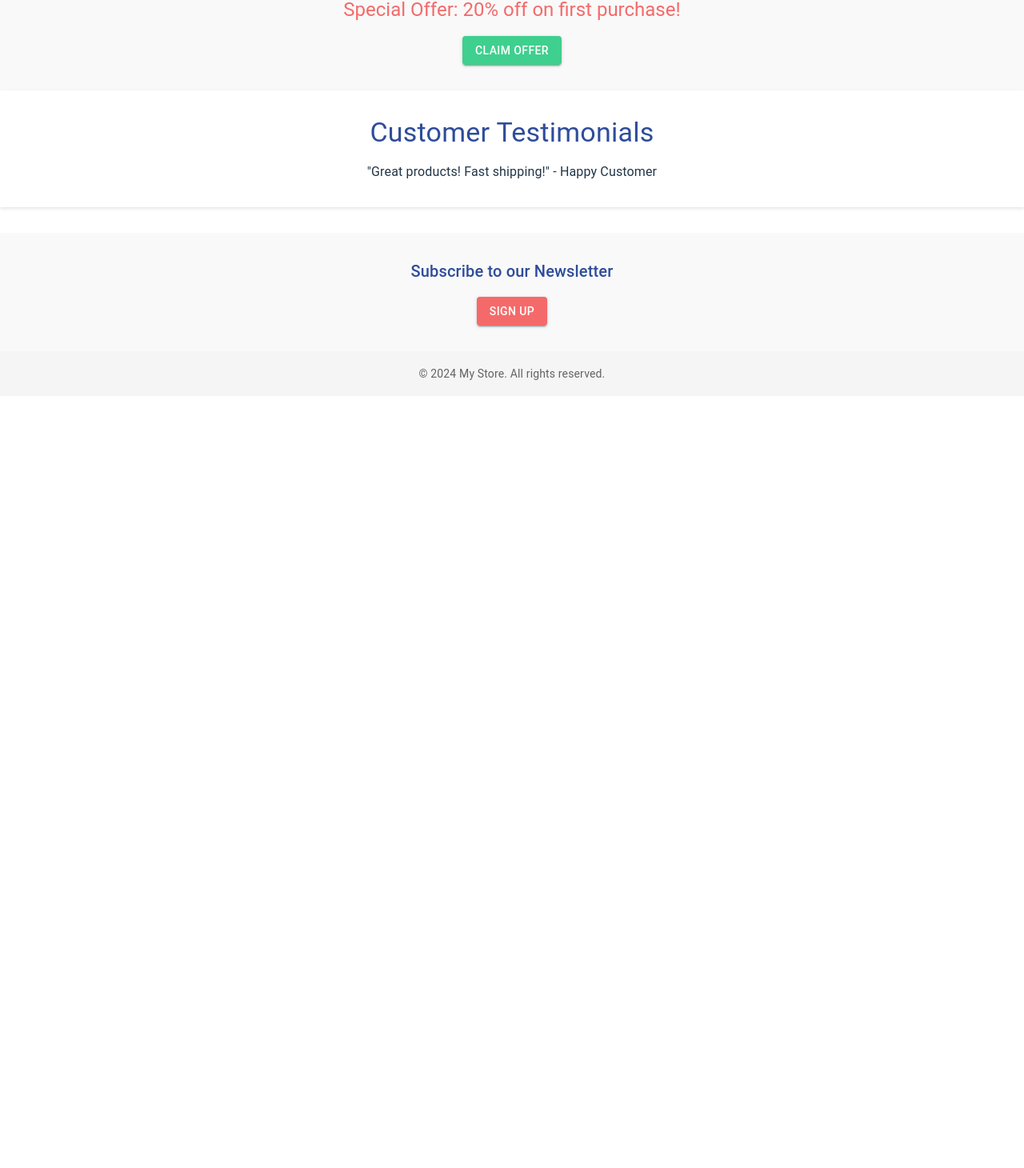
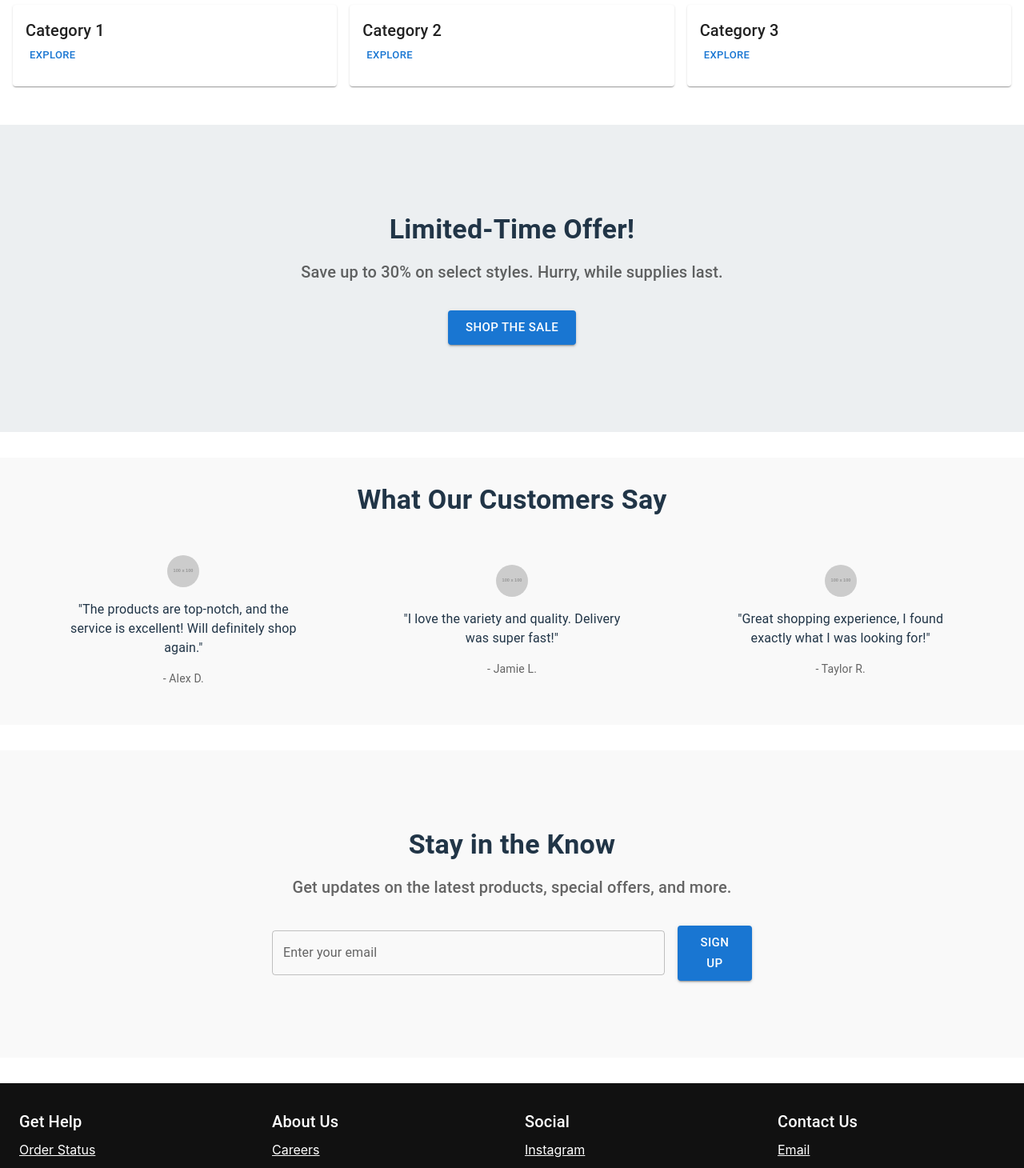
Before and after one commit to MingJae92/ecommerce-store, a React (Vite) app: page / in a window 1280 px wide. Shown: the part 1285-2745 px from the top of the page at 80% size. Before the commit the page ends 1780 px from the top, so only its background shows below. Built offline with nearby package versions, Linux system fonts and the light colour scheme.

Commit message:
New landing page layout implemmented

```diff
--- a/src/components/Footer/Footer.jsx
+++ b/src/components/Footer/Footer.jsx
@@ -1,22 +1,87 @@
 import React from 'react';
-import { Typography, Box } from '@mui/material';
+import { Container, Box, Typography, Grid, Link } from '@mui/material';
 
 const Footer = () => {
   return (
     <Box
       component="footer"
       sx={{
-        width: '100%',
-        minHeight: '7vh',
-        display: 'flex',
-        alignItems: 'center',
-        justifyContent: 'center',
-        backgroundColor: '#f5f5f5',
+        backgroundColor: '#111',
+        color: '#fff',
+        py: 4,
       }}
     >
-      <Typography variant="body2" color="text.secondary">
-        © 2024 My Store. All rights reserved.
-      </Typography>
+      <Container maxWidth="xl">
+        <Grid container spacing={4}>
+          <Grid item xs={12} md={3}>
+            <Typography variant="h6" gutterBottom>
+              Get Help
+            </Typography>
+            <Link href="#" color="inherit" sx={{ display: 'block', mb: 1 }}>
+              Order Status
+            </Link>
+            <Link href="#" color="inherit" sx={{ display: 'block', mb: 1 }}>
+              Shipping
+            </Link>
+            <Link href="#" color="inherit" sx={{ display: 'block', mb: 1 }}>
+              Returns
+            </Link>
+            <Link href="#" color="inherit" sx={{ display: 'block', mb: 1 }}>
+              Payment Options
+            </Link>
+          </Grid>
+          <Grid item xs={12} md={3}>
+            <Typography variant="h6" gutterBottom>
+              About Us
+            </Typography>
+            <Link href="#" color="inherit" sx={{ display: 'block', mb: 1 }}>
+              Careers
+            </Link>
+            <Link href="#" color="inherit" sx={{ display: 'block', mb: 1 }}>
+              News
+            </Link>
+            <Link href="#" color="inherit" sx={{ display: 'block', mb: 1 }}>
+              Sustainability
+            </Link>
+          </Grid>
+          <Grid item xs={12} md={3}>
+            <Typography variant="h6" gutterBottom>
+              Social
+            </Typography>
+            <Link href="#" color="inherit" sx={{ display: 'block', mb: 1 }}>
+              Instagram
+            </Link>
+            <Link href="#" color="inherit" sx={{ display: 'block', mb: 1 }}>
+              Facebook
+            </Link>
+            <Link href="#" color="inherit" sx={{ display: 'block', mb: 1 }}>
+              Twitter
+            </Link>
+            <Link href="#" color="inherit" sx={{ display: 'block', mb: 1 }}>
+              YouTube
+            </Link>
+          </Grid>
+          <Grid item xs={12} md={3}>
+            <Typography variant="h6" gutterBottom>
+              Contact Us
+            </Typography>
+            <Link href="#" color="inherit" sx={{ display: 'block', mb: 1 }}>
+              Email
+            </Link>
+            <Link href="#" color="inherit" sx={{ display: 'block', mb: 1 }}>
+              Live Chat
+            </Link>
+            <Link href="#" color="inherit" sx={{ display: 'block', mb: 1 }}>
+              Call Us
+            </Link>
+          </Grid>
+        </Grid>
+        <Box sx={{ mt: 4, textAlign: 'center', borderTop: '1px solid #444', pt: 2 }}>
+          <Typography variant="body2" color="textSecondary">
+            © 2024 My Store. All rights reserved.
+          </Typography>
+        </Box>
+      </Container>
     </Box>
   );
 };
--- a/src/components/Hero/Hero.jsx
+++ b/src/components/Hero/Hero.jsx
@@ -9,14 +9,14 @@ const Hero = () => {
         flexDirection={{ xs: 'column', md: 'row' }}
         alignItems="center"
         justifyContent="space-between"
-        sx={{ height: '60vh' }}
+        sx={{ height: '80vh', p: 2 }}
       >
         <Box flex={1} sx={{ p: 2 }}>
-          <Typography variant="h2" gutterBottom>
-            Discover Amazing Products
+          <Typography variant="h2" sx={{ fontWeight: 'bold' }} gutterBottom>
+            Elevate Your Game
           </Typography>
           <Typography variant="h5" color="text.secondary" sx={{ mb: 3 }}>
-            Find the best deals on the latest trends in fashion, electronics, and more!
+            Discover the latest performance gear and stay ahead of the competition.
           </Typography>
           <Button variant="contained" color="primary" size="large" sx={{ mr: 2 }}>
             Shop Now
@@ -27,7 +27,7 @@ const Hero = () => {
         </Box>
         <Box flex={1} sx={{ display: { xs: 'none', md: 'block' }, height: '100%' }}>
           <img
-            src="https://via.placeholder.com/500x400"
+            src="https://via.placeholder.com/500x400" // Replace with your product image
             alt="Featured Product"
             style={{ width: '100%', height: '100%', objectFit: 'cover', borderRadius: '8px' }}
           />
--- a/src/components/NewsletterSignup/NewsLetterSignUp.jsx
+++ b/src/components/NewsletterSignup/NewsLetterSignUp.jsx
@@ -1,16 +1,44 @@
 import React from 'react';
-import { Box, Typography, Button } from '@mui/material';
+import { Container, Box, Typography, Button, TextField } from '@mui/material';
 
 const NewsletterSignup = () => {
   return (
-    <Box sx={{ textAlign: 'center', mt: 4, backgroundColor: '#f9f9f9', p: 4 }}>
-      <Typography variant="h6" sx={{ color: '#2e4c9a' }}>
-        Subscribe to our Newsletter
-      </Typography>
-      <Button variant="contained" sx={{ mt: 2, backgroundColor: '#f46a6a', color: '#fff' }}>
-        Sign Up
-      </Button>
-    </Box>
+    <Container maxWidth="xl" sx={{ mt: 4, mb: 4, backgroundColor: '#f9f9f9', p: 4 }}>
+      <Box
+        display="flex"
+        flexDirection="column"
+        alignItems="center"
+        justifyContent="center"
+        sx={{ textAlign: 'center', height: '40vh' }}
+      >
+        <Typography variant="h4" sx={{ fontWeight: 'bold', mb: 2 }}>
+          Stay in the Know
+        </Typography>
+        <Typography variant="h6" color="text.secondary" sx={{ mb: 4 }}>
+          Get updates on the latest products, special offers, and more.
+        </Typography>
+        <Box
+          display="flex"
+          flexDirection={{ xs: 'column', md: 'row' }}
+          sx={{ width: '100%', maxWidth: '600px', alignItems: 'center' }}
+        >
+          <TextField
+            label="Enter your email"
+            variant="outlined"
+            fullWidth
+            sx={{ mb: { xs: 2, md: 0 }, mr: { md: 2 } }}
+          />
+          <Button
+            variant="contained"
+            color="primary"
+            size="large"
+            sx={{ width: { xs: '100%', md: 'auto' } }}
+          >
+            Sign Up
+          </Button>
+        </Box>
+      </Box>
+    </Container>
   );
 };
 
--- a/src/components/PromotionalBanner/PromotionalBanner.jsx
+++ b/src/components/PromotionalBanner/PromotionalBanner.jsx
@@ -1,16 +1,27 @@
 import React from 'react';
-import { Box, Typography, Button } from '@mui/material';
+import { Container, Box, Typography, Button } from '@mui/material';
 
 const PromotionalBanner = () => {
   return (
-    <Box sx={{ textAlign: 'center', mt: 4, backgroundColor: '#f9f9f9', p: 4 }}>
-      <Typography variant="h5" sx={{ color: '#f46a6a' }}>
-        Special Offer: 20% off on first purchase!
-      </Typography>
-      <Button variant="contained" sx={{ mt: 2, backgroundColor: '#3fcf8e', color: '#fff' }}>
-        Claim Offer
-      </Button>
-    </Box>
+    <Container maxWidth="xl" sx={{ backgroundColor: '#eceff1', p: 4, mt: 4 }}>
+      <Box
+        display="flex"
+        flexDirection="column"
+        alignItems="center"
+        justifyContent="center"
+        sx={{ textAlign: 'center', height: '40vh' }}
+      >
+        <Typography variant="h4" sx={{ fontWeight: 'bold', mb: 2 }}>
+          Limited-Time Offer!
+        </Typography>
+        <Typography variant="h6" color="text.secondary" sx={{ mb: 4 }}>
+          Save up to 30% on select styles. Hurry, while supplies last.
+        </Typography>
+        <Button variant="contained" color="primary" size="large">
+          Shop the Sale
+        </Button>
+      </Box>
+    </Container>
   );
 };
 
--- a/src/components/Testimonials/Testimonials.jsx
+++ b/src/components/Testimonials/Testimonials.jsx
@@ -1,16 +1,58 @@
 import React from 'react';
-import { Box, Typography } from '@mui/material';
+import { Container, Box, Typography, Avatar } from '@mui/material';
 
 const Testimonials = () => {
   return (
-    <Box sx={{ backgroundColor: '#ffffff', p: 4, boxShadow: '0 2px 4px rgba(0, 0, 0, 0.1)' }}>
-      <Typography variant="h4" sx={{ textAlign: 'center', color: '#2e4c9a' }}>
-        Customer Testimonials
-      </Typography>
-      <Box sx={{ textAlign: 'center', mt: 2 }}>
-        <Typography variant="body1">"Great products! Fast shipping!" - Happy Customer</Typography>
+    <Container maxWidth="xl" sx={{ backgroundColor: '#f9f9f9', p: 4, mt: 4 }}>
+      <Box
+        display="flex"
+        flexDirection="column"
+        alignItems="center"
+        justifyContent="center"
+        sx={{ textAlign: 'center' }}
+      >
+        <Typography variant="h4" sx={{ fontWeight: 'bold', mb: 4 }}>
+          What Our Customers Say
+        </Typography>
+        <Box
+          display="flex"
+          flexDirection={{ xs: 'column', md: 'row' }}
+          justifyContent="space-around"
+          alignItems="center"
+          sx={{ width: '100%' }}
+        >
+          <Box sx={{ p: 2, maxWidth: '300px' }}>
+            <Avatar alt="Customer 1" src="https://via.placeholder.com/100" sx={{ margin: '0 auto', mb: 2 }} />
+            <Typography variant="body1" sx={{ mb: 2 }}>
+              "The products are top-notch, and the service is excellent! Will definitely shop again."
+            </Typography>
+            <Typography variant="body2" color="text.secondary">
+              - Alex D.
+            </Typography>
+          </Box>
+
+          <Box sx={{ p: 2, maxWidth: '300px' }}>
+            <Avatar alt="Customer 2" src="https://via.placeholder.com/100" sx={{ margin: '0 auto', mb: 2 }} />
+            <Typography variant="body1" sx={{ mb: 2 }}>
+              "I love the variety and quality. Delivery was super fast!"
+            </Typography>
+            <Typography variant="body2" color="text.secondary">
+              - Jamie L.
+            </Typography>
+          </Box>
+
+          <Box sx={{ p: 2, maxWidth: '300px' }}>
+            <Avatar alt="Customer 3" src="https://via.placeholder.com/100" sx={{ margin: '0 auto', mb: 2 }} />
+            <Typography variant="body1" sx={{ mb: 2 }}>
+              "Great shopping experience, I found exactly what I was looking for!"
+            </Typography>
+            <Typography variant="body2" color="text.secondary">
+              - Taylor R.
+            </Typography>
+          </Box>
+        </Box>
       </Box>
-    </Box>
+    </Container>
   );
 };
 
```
